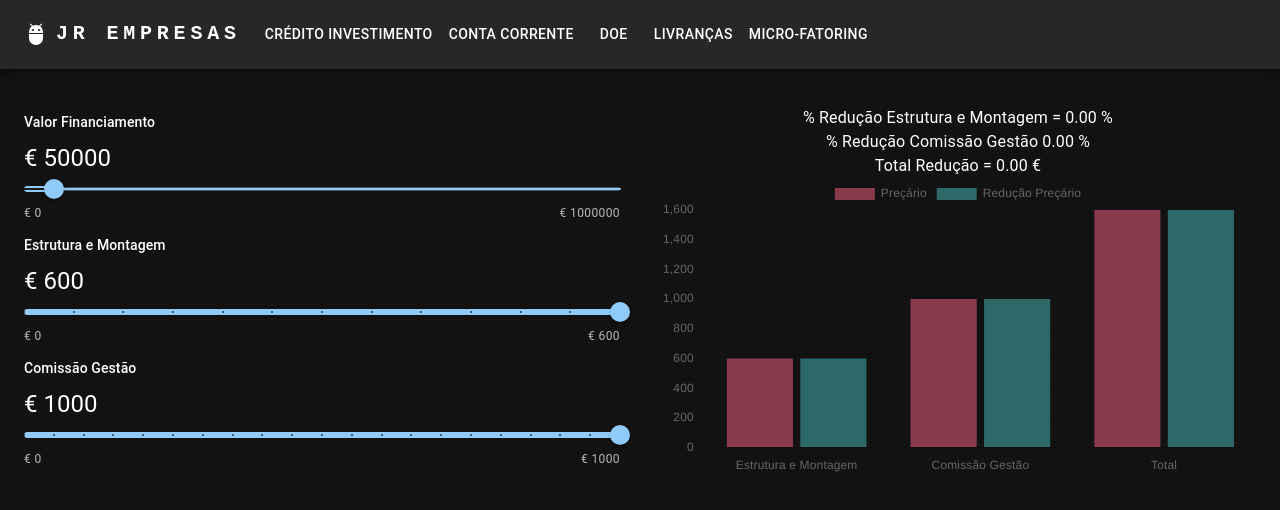
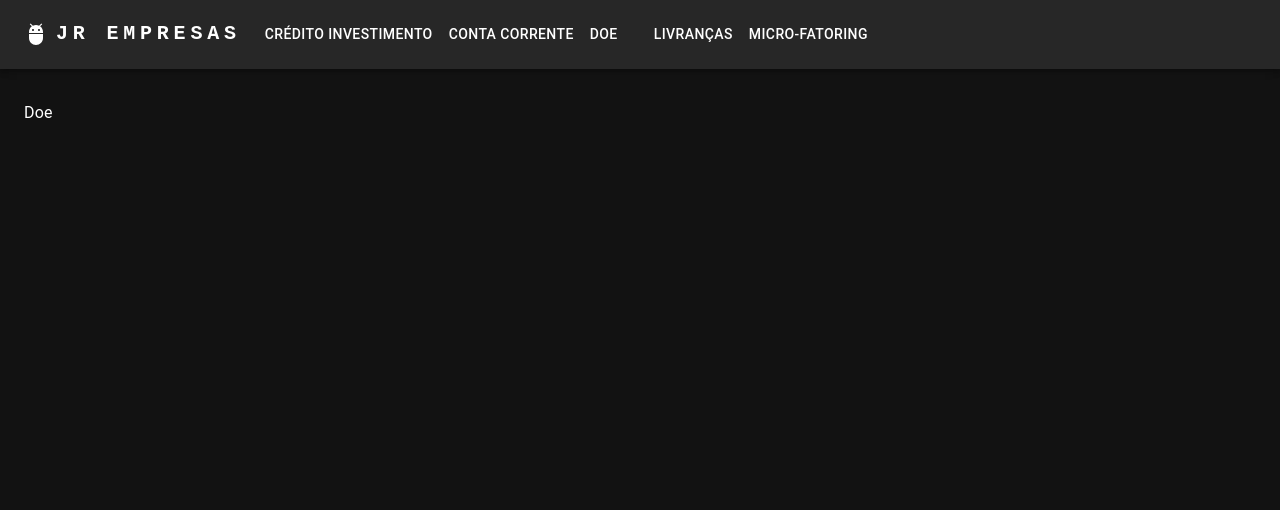
Before and after one commit to JorgeAlexandreRodrigues/jrenterprises, a React (Create React App) app: page /doe in a window 1280 px wide. Shown: the top 510 px of the page. Built offline with nearby package versions, Linux system fonts and the light colour scheme.

Commit message:
feat: add doe component

```diff
--- a/package.json
+++ b/package.json
@@ -22,6 +22,7 @@
     "react": "^18.2.0",
     "react-chartjs-2": "^5.2.0",
     "react-dom": "^18.2.0",
+    "react-router-dom": "^6.22.1",
     "react-scripts": "5.0.1",
     "typescript": "^4.9.5",
     "web-vitals": "^2.1.4"
--- a/src/App.tsx
+++ b/src/App.tsx
@@ -1,16 +1,22 @@
-import { Container} from "@mui/material";
+import { BrowserRouter as Router, Route, Link, Routes } from 'react-router-dom';
+import { Container } from "@mui/material";
 import Navbar from "./components/Navbar";
 import InvestimentCredit from "./components/InvestmentCredit/InvestimentCredit";
+import Doe from "./components/Doe/Doe";
 
 function App() {
-
   return (
-    <div className="App">
-      <Navbar />
-      <Container maxWidth="xl" sx={{ mt: 4 }}>
-        <InvestimentCredit />
-      </Container>
-    </div>
+    <Router>
+      <div className="App">
+        <Navbar />
+        <Container maxWidth="xl" sx={{ mt: 4 }}>
+          <Routes>
+            <Route path="/investment-credit" element={<InvestimentCredit />} />
+            <Route path="/doe" element={<Doe />} />
+          </Routes>
+        </Container>
+      </div>
+    </Router>
   );
 }
 
--- /dev/null
+++ b/src/components/Doe/Doe.tsx
@@ -0,0 +1,9 @@
+import React from 'react'
+
+const Doe = () => {
+  return (
+    <div>Doe</div>
+  )
+}
+
+export default Doe
--- a/src/components/Navbar.tsx
+++ b/src/components/Navbar.tsx
@@ -10,8 +10,15 @@ import Container from '@mui/material/Container';
 import Button from '@mui/material/Button';
 import MenuItem from '@mui/material/MenuItem';
 import AdbIcon from '@mui/icons-material/Adb';
+import { Link } from 'react-router-dom'; // Import Link from React Router
 
-const pages = ['Crédito Investimento', 'Conta Corrente', 'DOE', 'Livranças', "Micro-Fatoring"];
+const pages = [
+  { name: 'Crédito Investimento', path: '/investment-credit' },
+  { name: 'Conta Corrente', path: '/current-account' },
+  { name: 'DOE', path: '/doe' },
+  { name: 'Livranças', path: '/livrancas' },
+  { name: 'Micro-Fatoring', path: '/micro-factoring' }
+];
 
 function ResponsiveAppBar() {
   const [anchorElNav, setAnchorElNav] = React.useState<null | HTMLElement>(null);
@@ -40,8 +47,8 @@ function ResponsiveAppBar() {
           <Typography
             variant="h6"
             noWrap
-            component="a"
-            href="#app-bar-with-responsive-menu"
+            component={Link} // Use Link component instead of anchor tag
+            to="/"
             sx={{
               mr: 2,
               display: { xs: 'none', md: 'flex' },
@@ -85,8 +92,8 @@ function ResponsiveAppBar() {
               }}
             >
               {pages.map((page) => (
-                <MenuItem key={page} onClick={handleCloseNavMenu}>
-                  <Typography textAlign="center">{page}</Typography>
+                <MenuItem key={page.name} onClick={handleCloseNavMenu} component={Link} to={page.path}>
+                  <Typography textAlign="center">{page.name}</Typography>
                 </MenuItem>
               ))}
             </Menu>
@@ -113,11 +120,13 @@ function ResponsiveAppBar() {
           <Box sx={{ flexGrow: 1, display: { xs: 'none', md: 'flex' } }}>
             {pages.map((page) => (
               <Button
-                key={page}
+                key={page.name}
                 onClick={handleCloseNavMenu}
                 sx={{ my: 2, color: 'white', display: 'block' }}
+                component={Link} // Use Link component instead of anchor tag
+                to={page.path}
               >
-                {page}
+                {page.name}
               </Button>
             ))}
           </Box>
```
Also changed, not shown: 1 other file (tests, documents, lock files or other folders).
